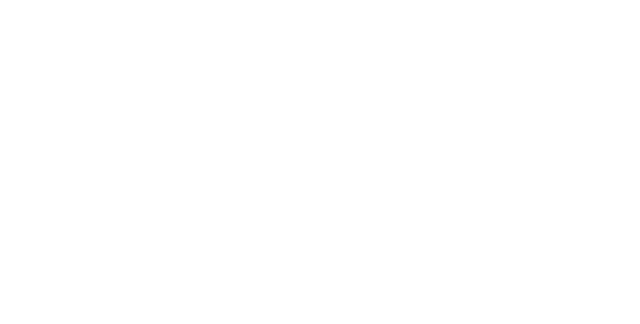
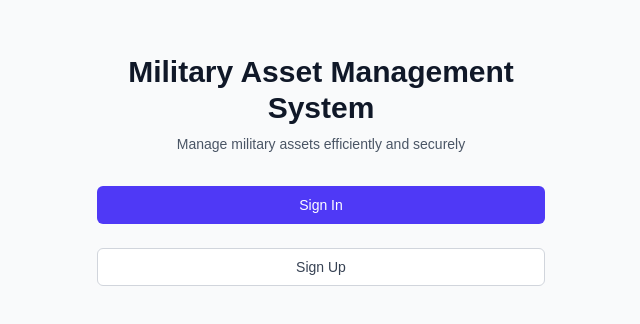
Before and after one commit to Keshavjindall/Military-Asset-Management-System, a Next.js app: page / in a window 1280 px wide. Before the commit this address had no page. Shown: the part 242-566 px from the top of the page, without its empty margins (319-959 px from the left). Built offline with nearby package versions, Linux system fonts and the light colour scheme.

Commit message:
Update homepage with sign in and sign up buttons

```diff
--- a/src/app/page.tsx
+++ b/src/app/page.tsx
@@ -1,5 +1,40 @@
-import { redirect } from 'next/navigation';
+'use client';
+
+import { useRouter } from 'next/navigation';
 
 export default function Home() {
-  redirect('/login');
+  const router = useRouter();
+
+  return (
+    <div className="min-h-screen flex items-center justify-center bg-gray-50 py-12 px-4 sm:px-6 lg:px-8">
+      <div className="max-w-md w-full space-y-8">
+        <div>
+          <h2 className="mt-6 text-center text-3xl font-extrabold text-gray-900">
+            Military Asset Management System
+          </h2>
+          <p className="mt-2 text-center text-sm text-gray-600">
+            Manage military assets efficiently and securely
+          </p>
+        </div>
+        <div className="mt-8 space-y-6">
+          <div>
+            <button
+              onClick={() => router.push('/login')}
+              className="group relative w-full flex justify-center py-2 px-4 border border-transparent text-sm font-medium rounded-md text-white bg-indigo-600 hover:bg-indigo-700 focus:outline-none focus:ring-2 focus:ring-offset-2 focus:ring-indigo-500"
+            >
+              Sign In
+            </button>
+          </div>
+          <div>
+            <button
+              onClick={() => router.push('/register')}
+              className="group relative w-full flex justify-center py-2 px-4 border border-gray-300 text-sm font-medium rounded-md text-gray-700 bg-white hover:bg-gray-50 focus:outline-none focus:ring-2 focus:ring-offset-2 focus:ring-indigo-500"
+            >
+              Sign Up
+            </button>
+          </div>
+        </div>
+      </div>
+    </div>
+  );
 }
```
